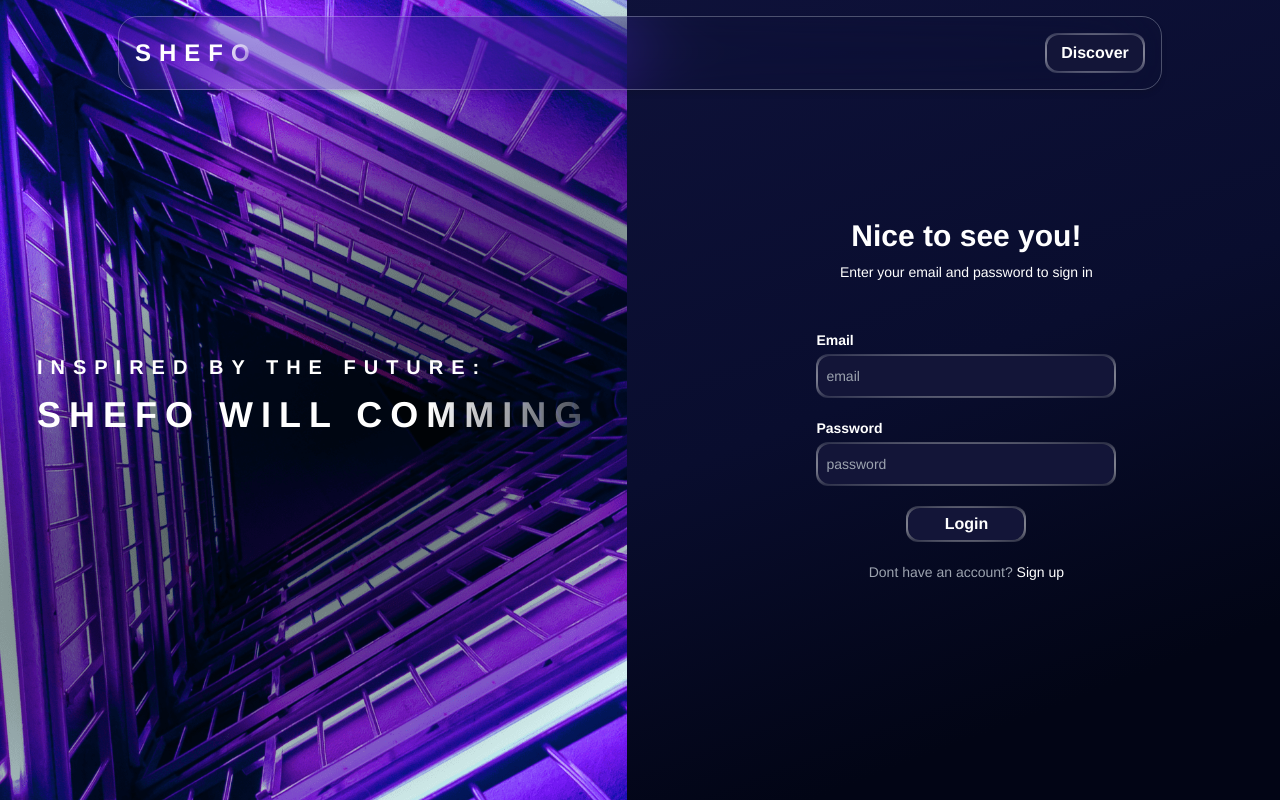
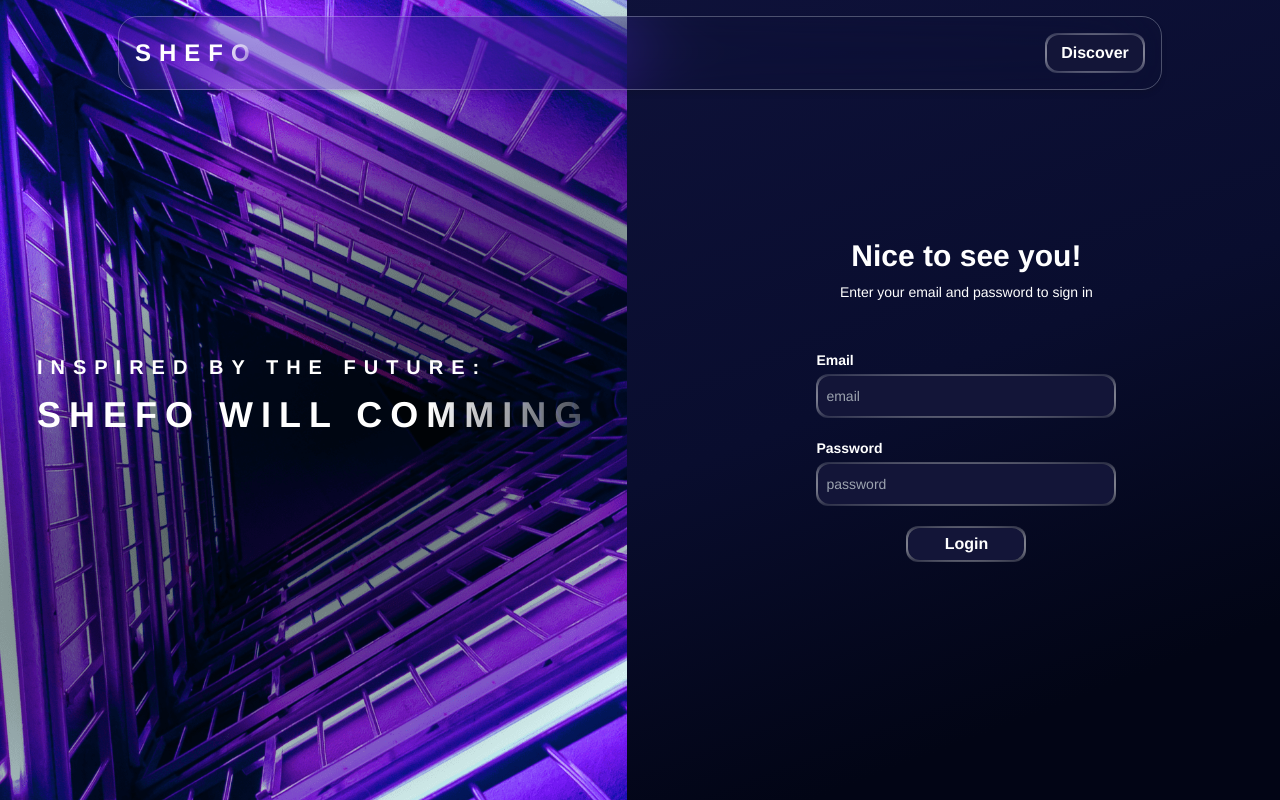
Before and after one commit to shefoo-om/Dashboard, a Next.js app: page /sign-in in a window 1280 px wide. Built offline with nearby package versions, Linux system fonts and the light colour scheme.

Commit message:
update the login page

```diff
--- a/src/app/(Auth)/sign-in/page.tsx
+++ b/src/app/(Auth)/sign-in/page.tsx
@@ -1,5 +1,5 @@
 import "../global.css"
-import Link from "next/link";
+// import Link from "next/link";
 import { NavbarAuth } from "@/components/Authentication/Navbar/NavbarAuth";
 import { LoginForm } from "./SignInFormPage";
 
@@ -26,12 +26,12 @@ export default function SignInPage() {
         <div className="w-[380px] max-sm:w-3/4 flex justify-center items-center rounded-xl p-[2px]">
           <div className="h-full w-full border-2 border-transparent rounded-xl flex flex-col justify-between items-center gap-2 px-9 py-5">
             <LoginForm />
-            <p className="w-max text-center text-sm text-gray-400 pt-3">
+            {/* <p className="w-max text-center text-sm text-gray-400 pt-3">
               Dont have an account?{" "}
               <Link href={'/sign-up'} className="text-white hover:scale-105">
                 Sign up
               </Link>
-            </p>
+            </p> */}
           </div>
         </div>
       </div>
```
